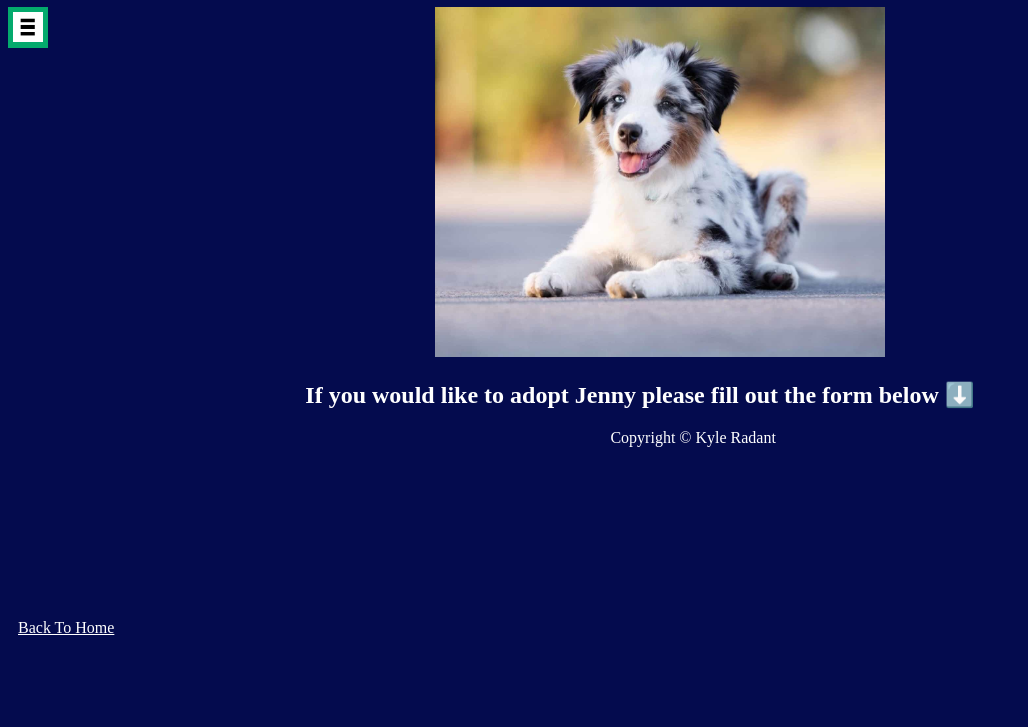
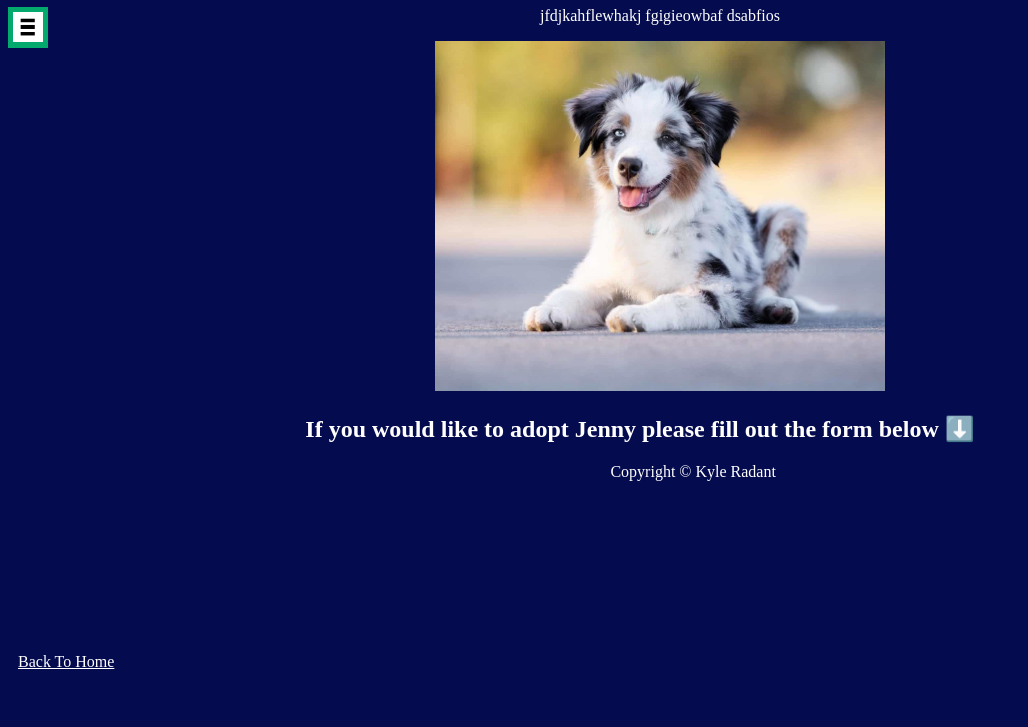
Before and after one commit to KyleR612/adoption-project-website, a plain HTML site: page pages/jenny.html in a window 1280 px wide. Shown: the part 73-800 px from the top of the page, without its empty margins (0-1028 px from the left). Drawn offline with Linux system fonts and the light colour scheme.

Commit message:
changes to jenny.html

```diff
--- a/pages/jenny.html
+++ b/pages/jenny.html
@@ -18,6 +18,7 @@
         <a href="../pages/donate.html">Donate</a>
         </div>
         </div>
+        <p>jfdjkahflewhakj fgigieowbaf dsabfios</p>
         <img src="../images/jenny.jpeg" width="450" height="350">
         <h2>If you would like to adopt Jenny please fill out the form below ⬇️</h2>
         <a href="../index.html" class="home-button">Back To Home</a>
```
